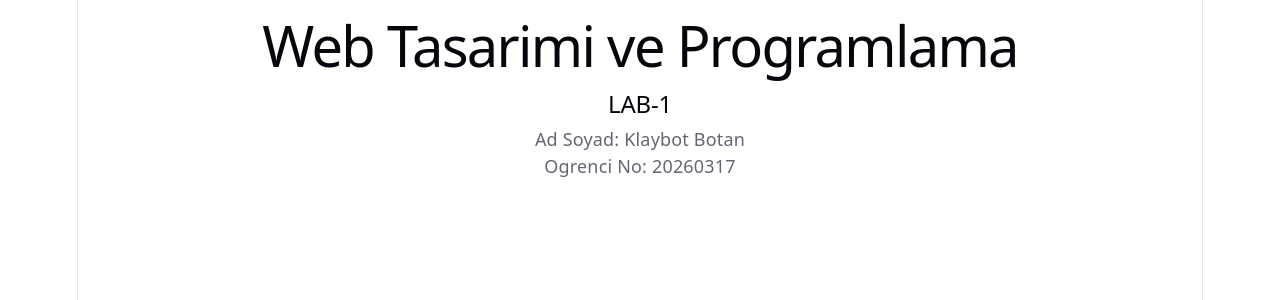
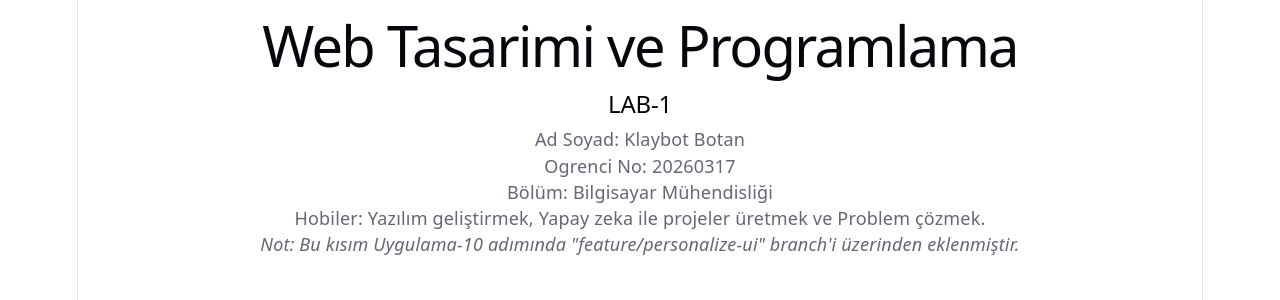
Before and after one commit to botankly/weblab, a React (Vite) app: page / in a window 1280 px wide. Shown: the top 300 px of the page. Built offline with nearby package versions, Linux system fonts and the light colour scheme.

Commit message:
feat: add personal details to homepage

```diff
--- a/src/App.tsx
+++ b/src/App.tsx
@@ -5,6 +5,9 @@ function App() {
       <h2>LAB-1</h2>
       <p>Ad Soyad: Klaybot Botan</p>
       <p>Ogrenci No: 20260317</p>
+      <p>Bölüm: Bilgisayar Mühendisliği</p>
+      <p>Hobiler: Yazılım geliştirmek, Yapay zeka ile projeler üretmek ve Problem çözmek.</p>
+      <p><em>Not: Bu kısım Uygulama-10 adımında "feature/personalize-ui" branch'i üzerinden eklenmiştir.</em></p>
     </div>
   )
 }
```
